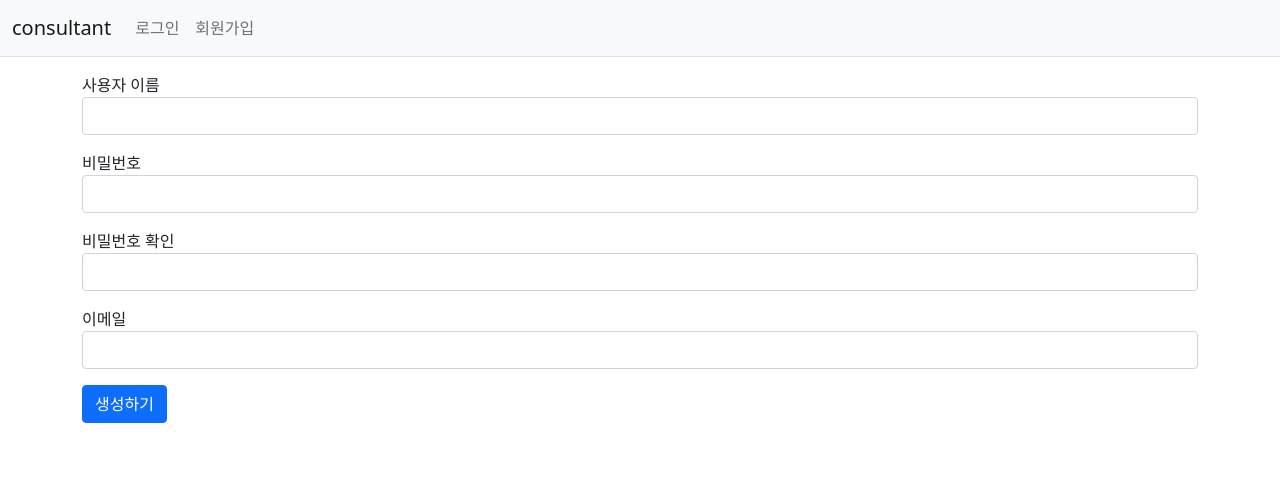
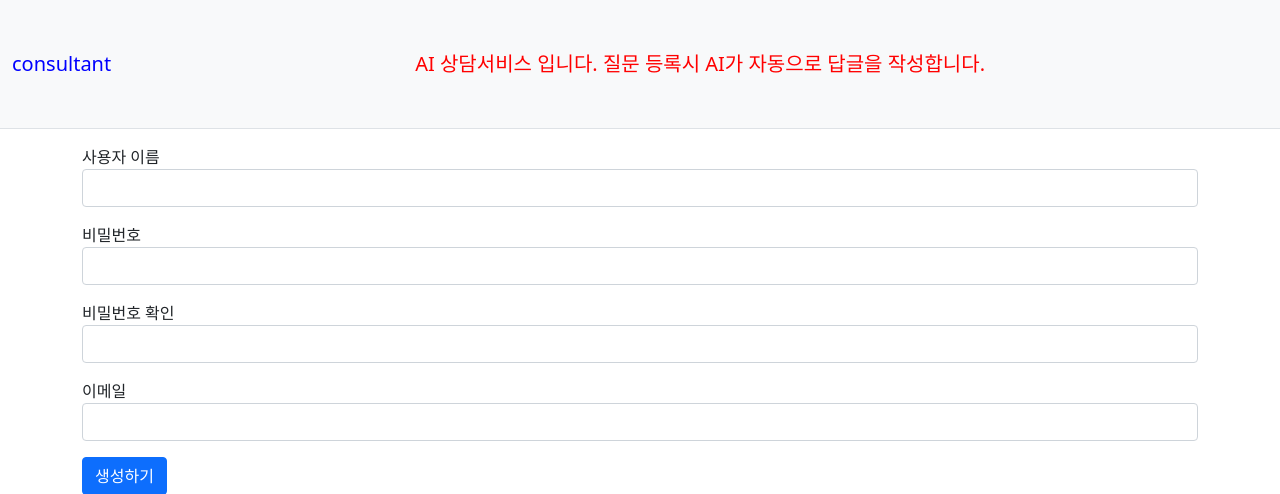
Before and after one commit to ai-neokim/consultant, a Django app: template templates/common/signup.html in a window 1280 px wide; the page is wider, and only the part inside the window is pictured. Shown: the top 494 px of that part. Run offline with Django 4.2, Linux system fonts and the light colour scheme; the template is opened without the code that fills it, so the values that code supplies are empty; some libraries are stand-ins or nearby versions.

Commit message:
타이틀 변경 작업

```diff
--- a/templates/navbar.html
+++ b/templates/navbar.html
@@ -1,6 +1,44 @@
-<nav class="navbar navbar-expand-lg navbar-light bg-light border-bottom">
-    <div class="container-fluid">
-        <a class="navbar-brand" href="{% url 'pybo:index' %}">consultant</a>
+<nav class="navbar navbar-expand-lg navbar-light bg-light border-bottom"
+     xmlns:text-align="http://www.w3.org/1999/xhtml">
+    <div class="container-fluid" >
+        <a class="navbar-brand" href="{% url 'pybo:index' %}" style="color: blue;">consultant</a>
+        <a class="navbar-brand" ></a>
+        <a class="navbar-brand" ></a>
+        <a class="navbar-brand" ></a>
+        <a class="navbar-brand" ></a>
+        <a class="navbar-brand" ></a>
+        <a class="navbar-brand" ></a>
+        <a class="navbar-brand" ></a>
+        <a class="navbar-brand" ></a>
+        <a class="navbar-brand" ></a>
+        <a class="navbar-brand" ></a>
+        <a class="navbar-brand" ></a>
+        <a class="navbar-brand" ></a>
+        <a class="navbar-brand" ></a>
+        <a class="navbar-brand" ></a>
+        <a class="navbar-brand" ></a>
+        <a class="navbar-brand" ></a>
+        <a class="navbar-brand" ></a>
+        <a class="navbar-brand" ></a>
+        <a class="navbar-brand" style="color: red;">AI 상담서비스 입니다. 질문 등록시 AI가 자동으로 답글을 작성합니다. </a>
+        <a class="navbar-brand" ></a>
+        <a class="navbar-brand" ></a>
+        <a class="navbar-brand" ></a>
+        <a class="navbar-brand" ></a>
+        <a class="navbar-brand" ></a>
+        <a class="navbar-brand" ></a>
+        <a class="navbar-brand" ></a>
+        <a class="navbar-brand" ></a>
+        <a class="navbar-brand" ></a>
+        <a class="navbar-brand" ></a>
+        <a class="navbar-brand" ></a>
+        <a class="navbar-brand" ></a>
+        <a class="navbar-brand" ></a>
+        <a class="navbar-brand" ></a>
+        <a class="navbar-brand" ></a>
+        <a class="navbar-brand" ></a>
+        <a class="navbar-brand" ></a>
+        <a class="navbar-brand" ></a>
         <button class="navbar-toggler" type="button"
                 data-bs-toggle="collapse"
                 data-bs-target="#navbarSupportedContent"
@@ -25,5 +63,6 @@
                 </li>
             </ul>
         </div>
+
     </div>
 </nav>
```
